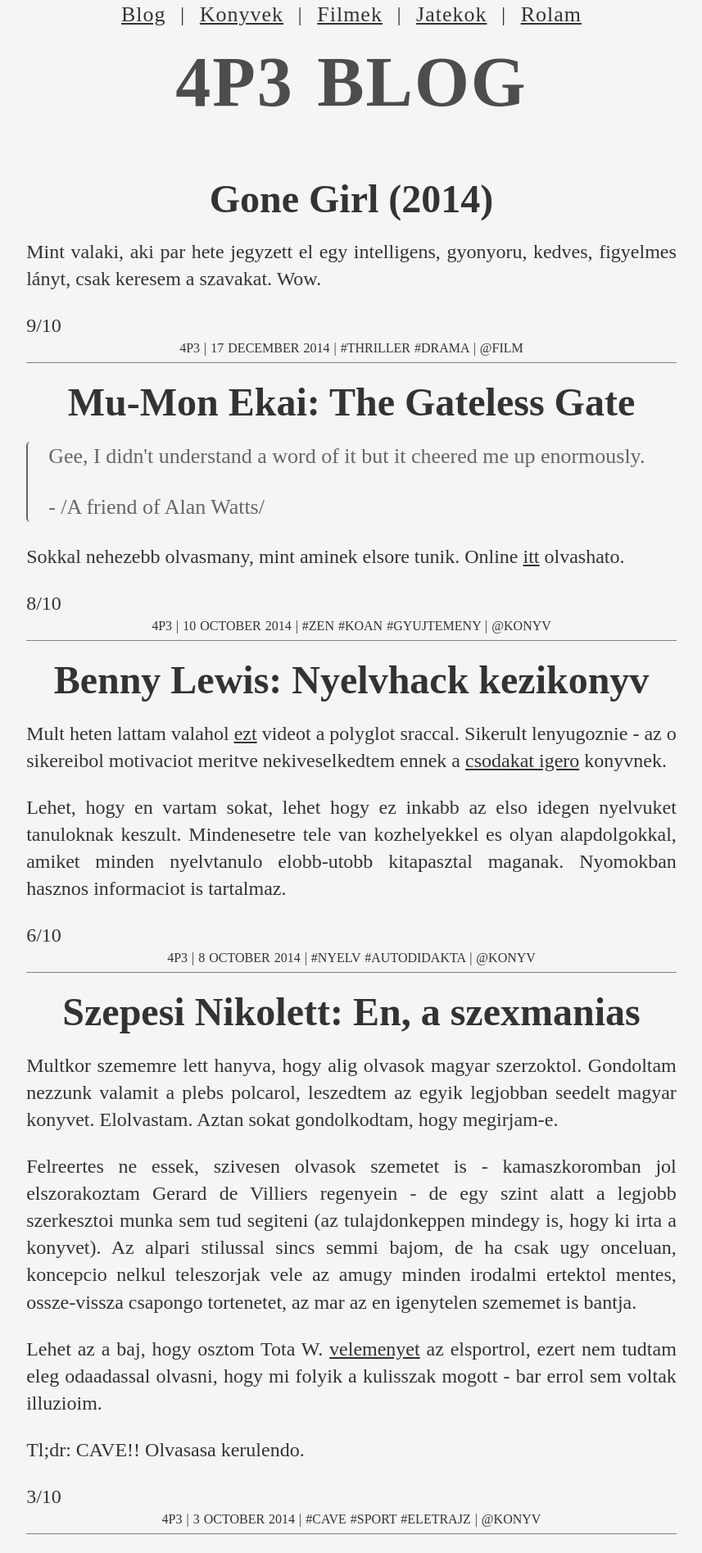
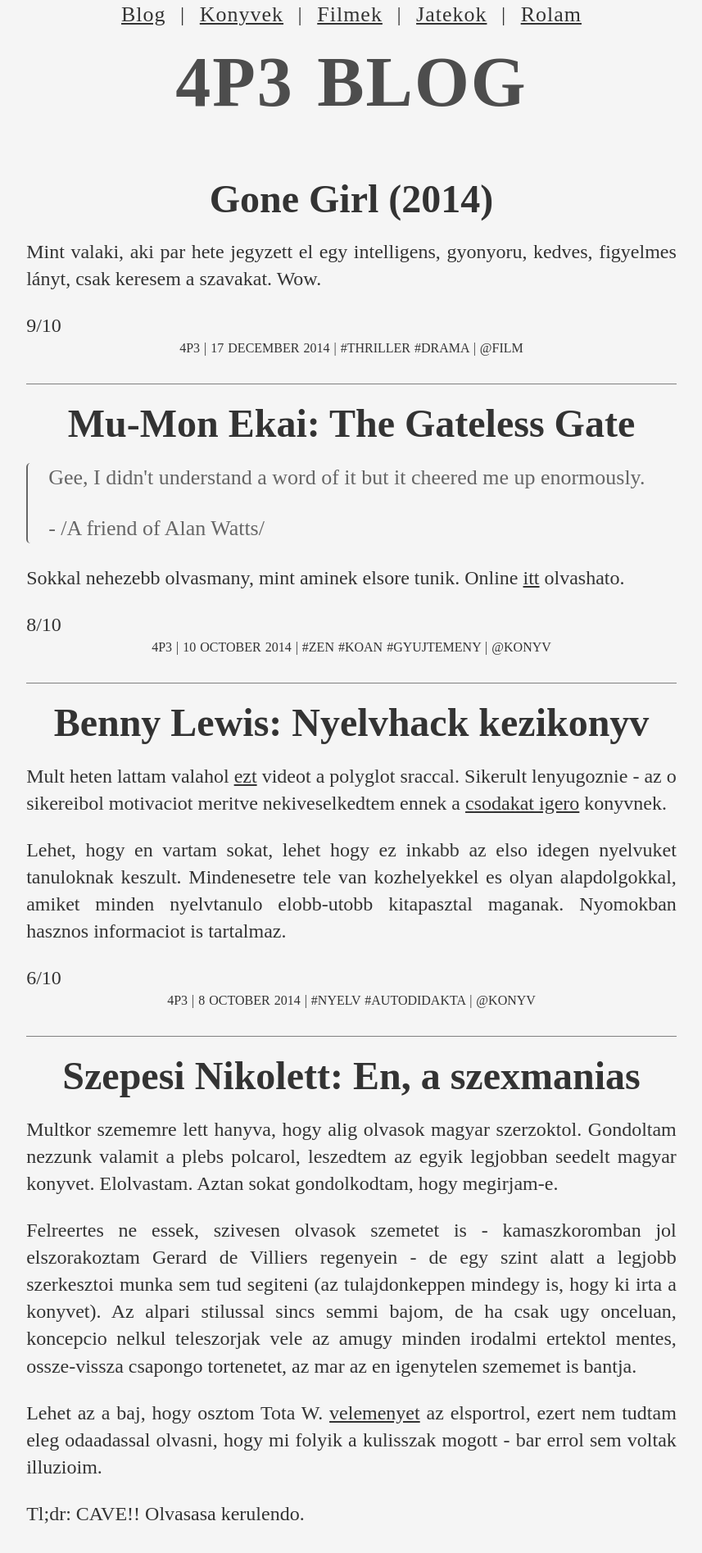
Before and after one commit to 4p3/4p3.github.io, a Jekyll site: the page built from index.html, in a window 1280 px wide. Shown: the top 1895 px of the page at 82% size, without its empty margins (211-1068 px from the left). Built offline with Jekyll 4.4.1, drawn with Linux system fonts in a browser that asks for light colours; Markdown is read by kramdown in place of the engine named in the settings; the list of posts is cut into pages by our own code.

Commit message:
added more padding in-between posts

```diff
--- a/css/index.css
+++ b/css/index.css
@@ -86,7 +86,7 @@ blockquote p {
   width: 62%;
   margin: 0 auto;
   border-bottom: 1px solid rgb(128, 128, 128);
-  background-color: rgb(222, 222, 222);
+  padding-bottom: 26px;
 }
 
 .post-footer {
```
